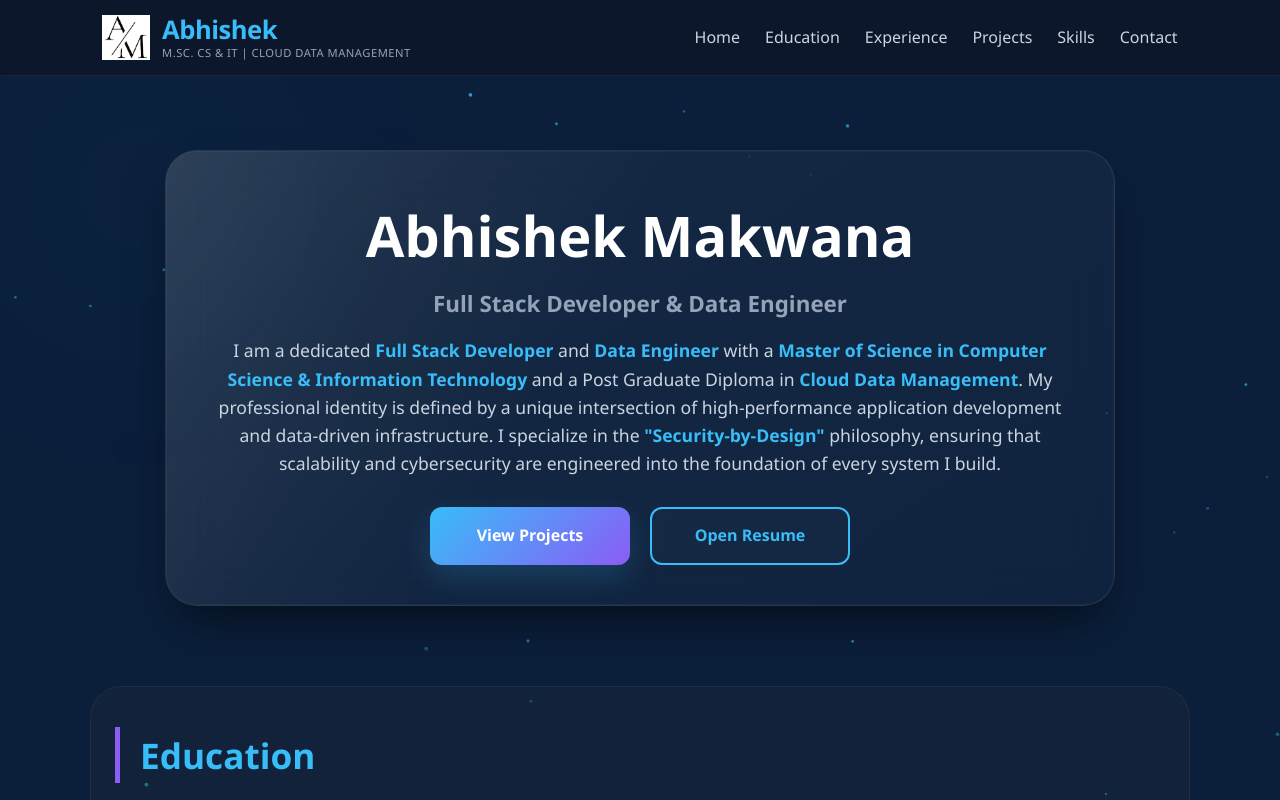
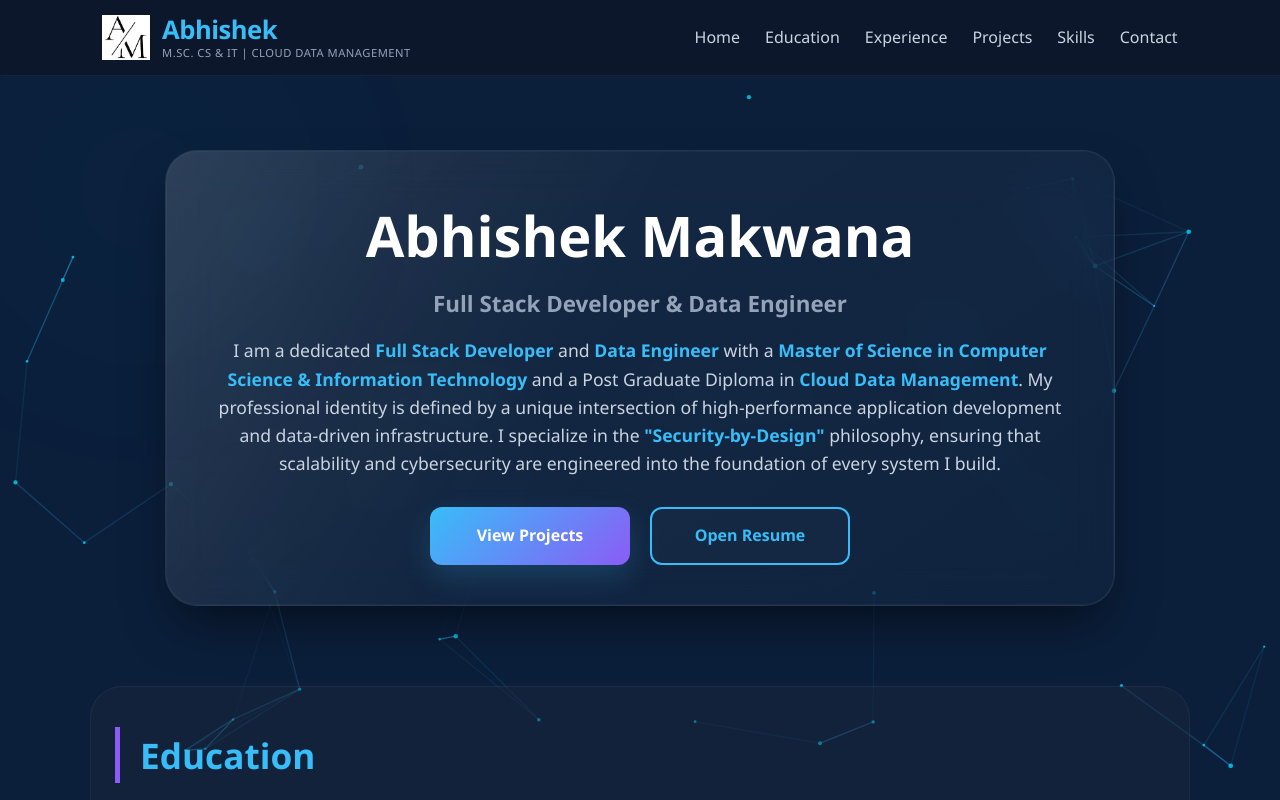
Before and after one commit to Abhimak4/abhishek-portfolio, a React (Vite) app: page / in a window 1280 px wide. Shown: the top 800 px of the page. Built offline with nearby package versions, Linux system fonts and the light colour scheme; no server answers.

Commit message:
Reduce galaxy line intensity1

```diff
--- a/src/components/GalaxyPro.jsx
+++ b/src/components/GalaxyPro.jsx
@@ -32,46 +32,51 @@ export default function GalaxyPro() {
 
   particles: {
     number: {
-    value: 70,
+      value: 100,
       density: {
         enable: true,
-      area: 1200,
+        area: 1500,
       },
     },
 
     color: {
-    value: "#38bdf8",
+      value: "#00d4ff",
     },
 
     size: {
-    value: { min: 1, max: 2 },
+      value: { min: 1, max: 2.5 },
     },
 
     opacity: {
-    value: { min: 0.25, max: 0.8 },
+      value: 0.8,
     },
 
-  // ❌ REMOVE always-visible lines
     links: {
-    enable: false,
+      enable: true,
+      distance: 150,
+      color: "#38bdf8",
+      opacity: 0.5,
+      width: 1.4,
     },
 
     move: {
       enable: true,
-    speed: 0.35,
-    direction: "none",
+      speed: 0.45,
       outModes: {
-      default: "out",
+        default: "out", // 🔥 important for production stability
       },
     },
   },
 
   interactivity: {
+    detectsOn: "window",
+
     events: {
       onHover: {
         enable: true,
         mode: "grab",
       },
+
       onClick: {
         enable: true,
         mode: "push",
@@ -80,10 +85,9 @@ interactivity: {
 
     modes: {
       grab: {
-      distance: 160,
+        distance: 200,
         links: {
-        opacity: 0.6,
-        color: "#38bdf8",
+          opacity: 0.95,
         },
       },
 
```
Lines whose indentation alone changed are shown as unchanged.
